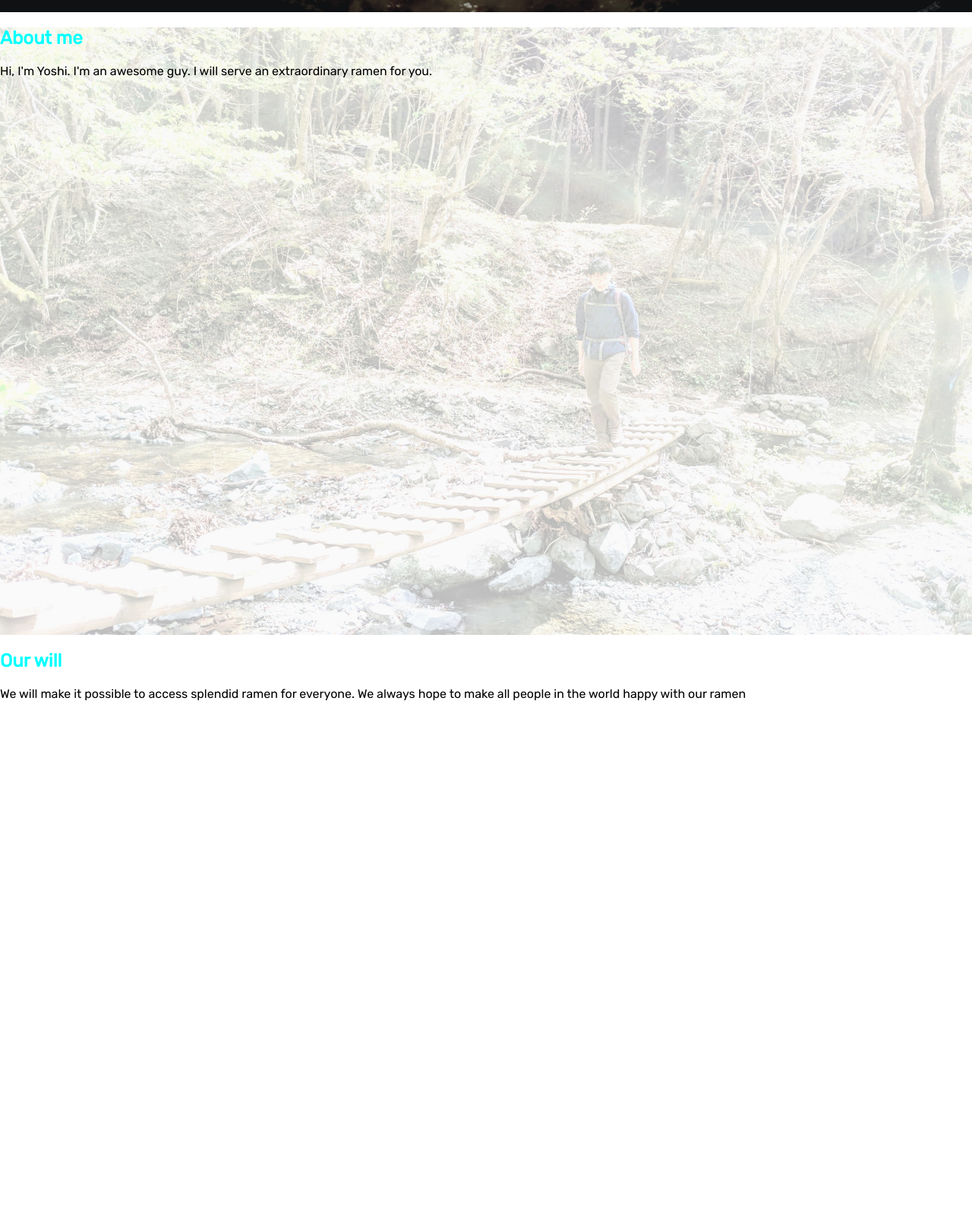
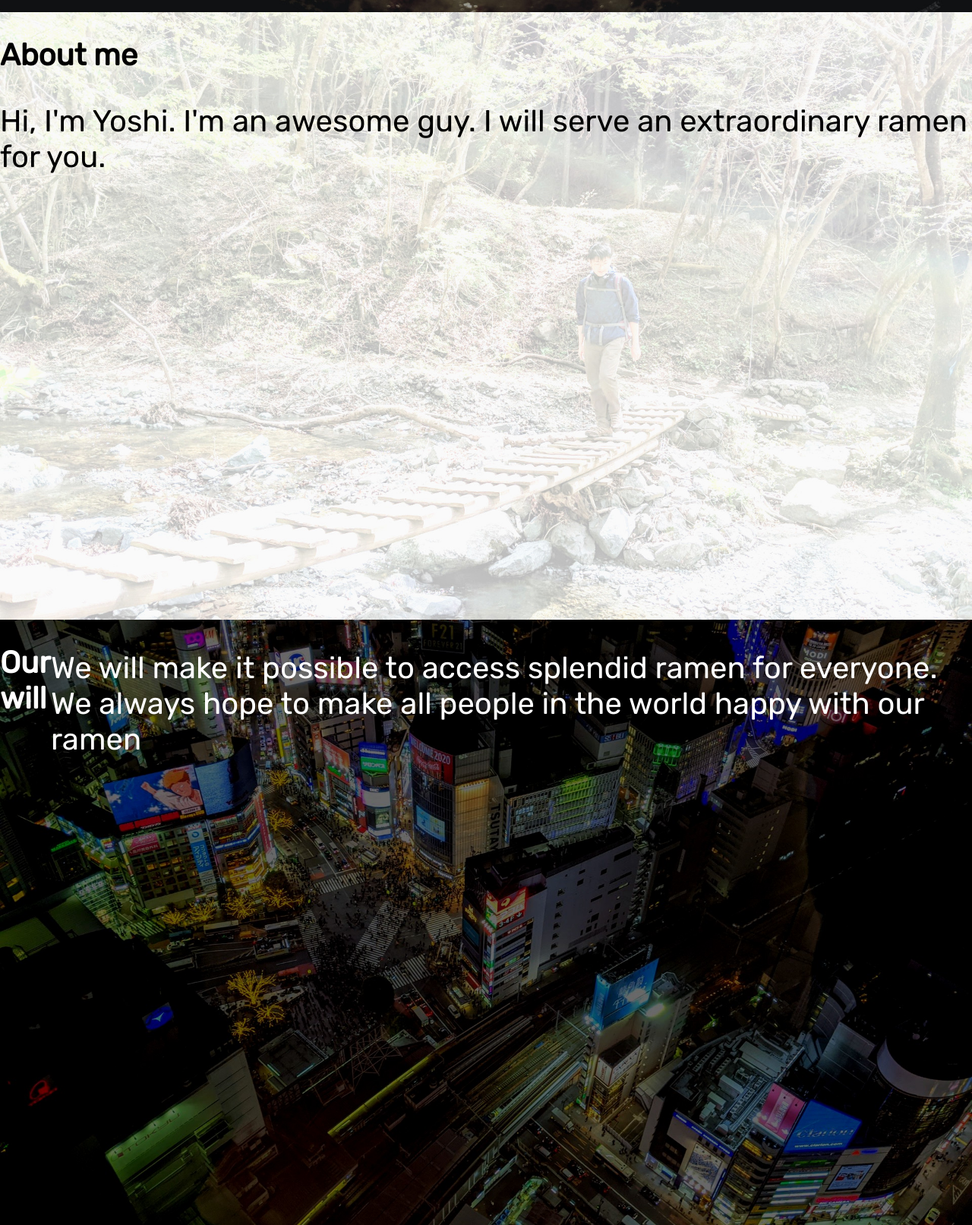
Before and after one commit to Tsuyoshi84/web_lesson, a plain HTML site: page index.html in a window 1280 px wide. Shown: the part 784-2397 px from the top of the page at 76% size. Drawn offline with Linux system fonts and the light colour scheme.

Commit message:
Add new classes

```diff
--- a/index.html
+++ b/index.html
@@ -11,13 +11,15 @@
     </section>
 
     <!-- 2. Introduction Section (About me) -->
-    <section class="sub-section introduction">
-      <h2>About me</h2>
-      <p>Hi, I'm Yoshi. I'm an awesome guy. I will serve an extraordinary ramen for you.</p>
+    <section class="sub-section introduction white-bg">
+      <div>
+        <h2>About me</h2>
+        <p>Hi, I'm Yoshi. I'm an awesome guy. I will serve an extraordinary ramen for you.</p>
+      </div>
     </section>
 
     <!-- 3. Out Will -->
-    <section class="sub-section">
+    <section class="sub-section our-will black-bg">
       <h2>Our will</h2>
       <p>
         We will make it possible to access splendid ramen for everyone. We always hope to make all people in the world happy with our ramen
@@ -25,7 +27,7 @@
     </section>
 
     <!-- 4. Our Ramen -->
-    <section class="sub-section">
+    <section class="sub-section our-ramen white-bg">
       <h2 class="ramen-menu">Menu</h2>
       <ul>
         <li>Salt Ramen</li>
--- a/main.css
+++ b/main.css
@@ -35,6 +35,31 @@ img {
 
 .sub-section {
   height: 100vh;
+  display: flex;
+}
+
+.sub-section h2 {
+  font-size: 40px;
+}
+
+.sub-section p {
+  font-size: 40px;
+}
+
+.sub-section.white-bg h2 {
+  color: black;
+}
+
+.sub-section.black-bg h2 {
+  color: white;
+}
+
+.sub-section.white-bg p {
+  color: black;
+}
+
+.sub-section.black-bg p {
+  color: white;
 }
 
 .introduction {
@@ -42,3 +67,15 @@ img {
   background-size: cover;
   background-position: center;
 }
+
+.our-will {
+  background-image: url('./images/background_3.jpg');
+  background-size: cover;
+  background-position: center;
+}
+
+.our-ramen {
+  background-image: url('./images/background_4.jpg');
+  background-size: cover;
+  background-position: center;
+}
```
